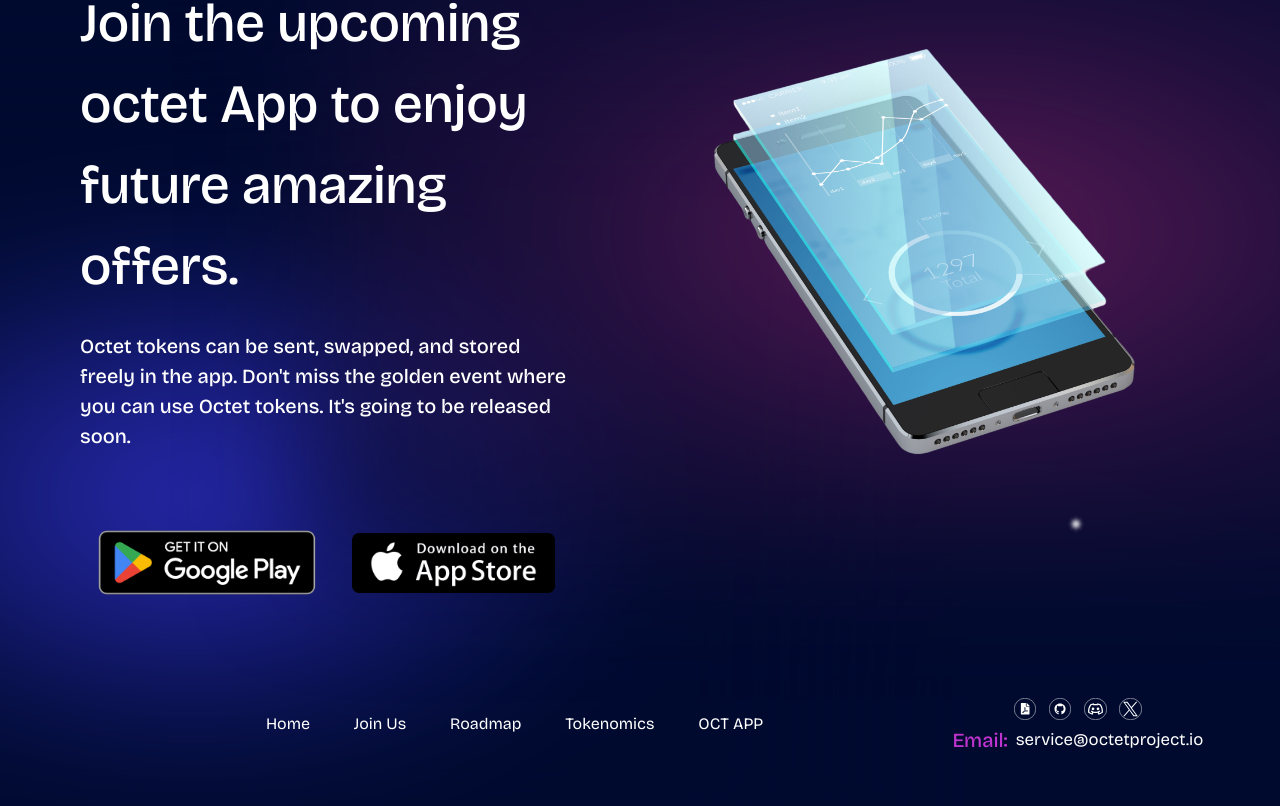
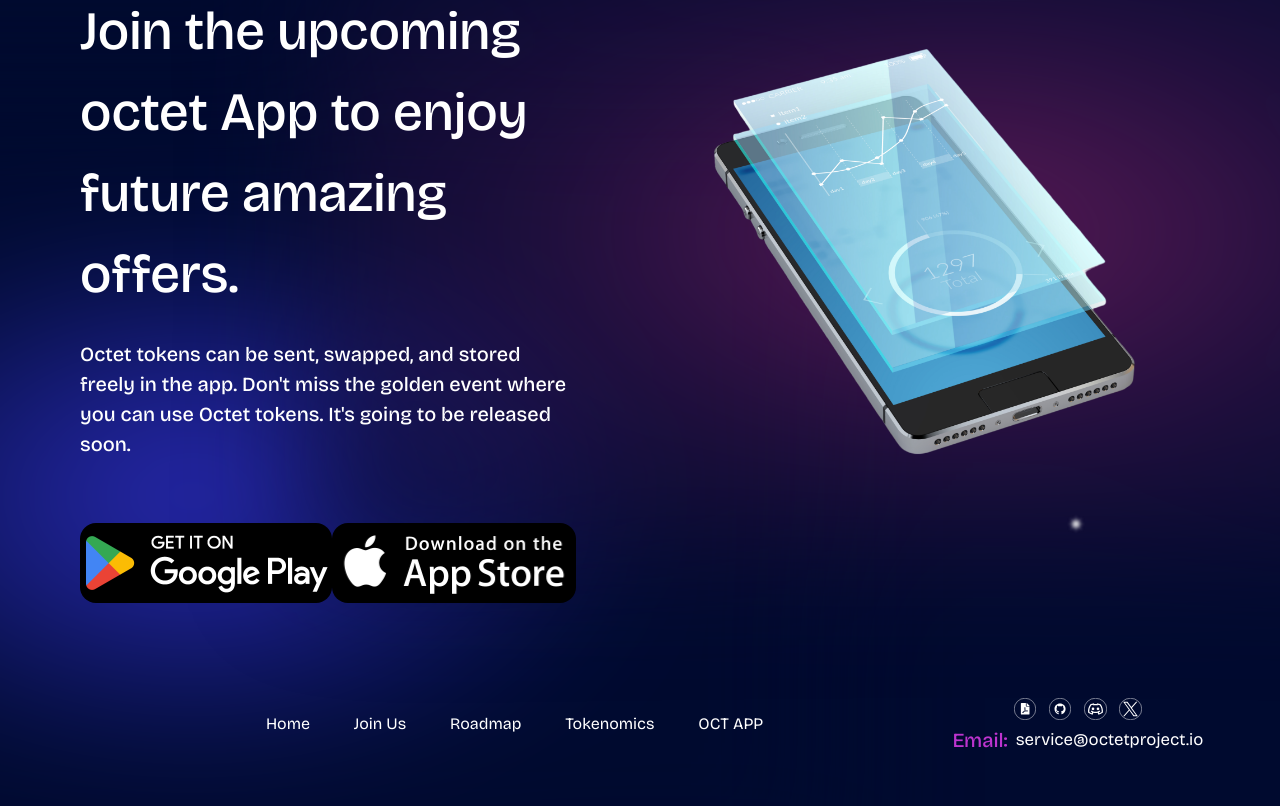
Before and after one commit to chochodev/Octet-app, a React (Create React App) app: page / in a window 1280 px wide. Shown: the part 6331-7137 px from the top of the page. Built offline with nearby package versions, Linux system fonts and the light colour scheme.

Commit message:
finishing the footer

```diff
--- a/src/views/home/s6_octetapp/index.jsx
+++ b/src/views/home/s6_octetapp/index.jsx
@@ -11,12 +11,12 @@ const OctetApp = () => {
           <p className="text-[2.25rem] md:text-[2.875rem] lg:text-[3.375rem] ">Join the upcoming octet App to enjoy future amazing offers.</p>
           <p className="text-[.875rem] sm:text-[1.25rem] mt-[1.5rem]">Octet tokens can be sent, swapped, and stored freely in the app. Don't miss the golden event where you can use Octet tokens. It's going to be released soon.</p>
         </div>
-        <div className="flex flex-col md:flex-row gap-y-[2rem] justify-evenly w-full">
-          <a href="#" target="_blank" className="flex flex-col text-center hover:border-solid hover:border-secondary hover:border-[2px] transition-all duration-200">
-            <img src="./assets/images/playstore.png" alt="PLAYSTORE" className="h-[6rem] w-auto object-contain rounded-[16px] " />
+        <div className="flex flex-col sm:flex-row gap-y-[2rem] items-center justify-evenly w-full">
+          <a href="#" target="_blank" className="hover:shadow-[0_0_15px_2px_rgba(255,255,255,1)] hover:shadow-secondary/50 rounded-[16px] transition-all duration-[.2s] ease-in-out">
+            <img src="./assets/images/playstore.png" alt="PLAYSTORE" className="h-[4.5rem] sm:h-[4.5rem] md:h-[3.5rem] xl:h-[5rem] w-auto object-cover rounded-[16px] " />
           </a>
-          <a href="#" target="_blank" className="flex flex-col text-center hover:border-solid hover:border-secondary hover:border-[2px] transition-all duration-200">
-            <img src="./assets/images/appstore.png" alt="APPSTORE" className="h-[6rem] w-auto object-contain rounded-[16px] " />
+          <a href="#" target="_blank" className="hover:shadow-[0_0_15px_2px_rgba(255,255,255,1)] hover:shadow-secondary/50 rounded-[16px] transition-all duration-200">
+            <img src="./assets/images/appstore.png" alt="APPSTORE" className="h-[4.5rem] sm:h-[4.5rem] md:h-[3.5rem] xl:h-[5rem] w-auto object-cover rounded-[16px] " />
           </a>
         </div>
       </div>
```
Also changed, not shown: public/assets/images/appstore.png, public/assets/images/playstore.png.
